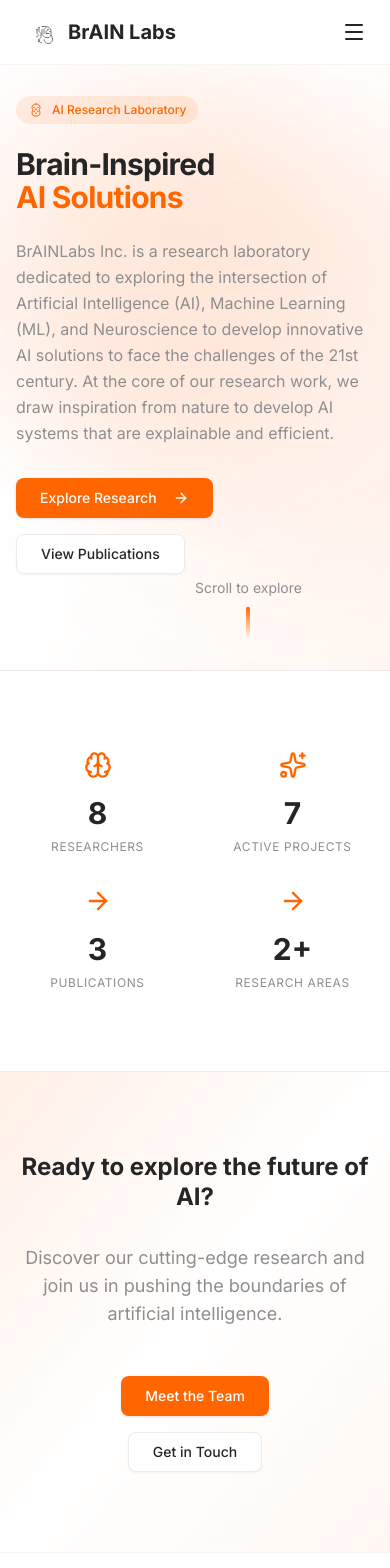
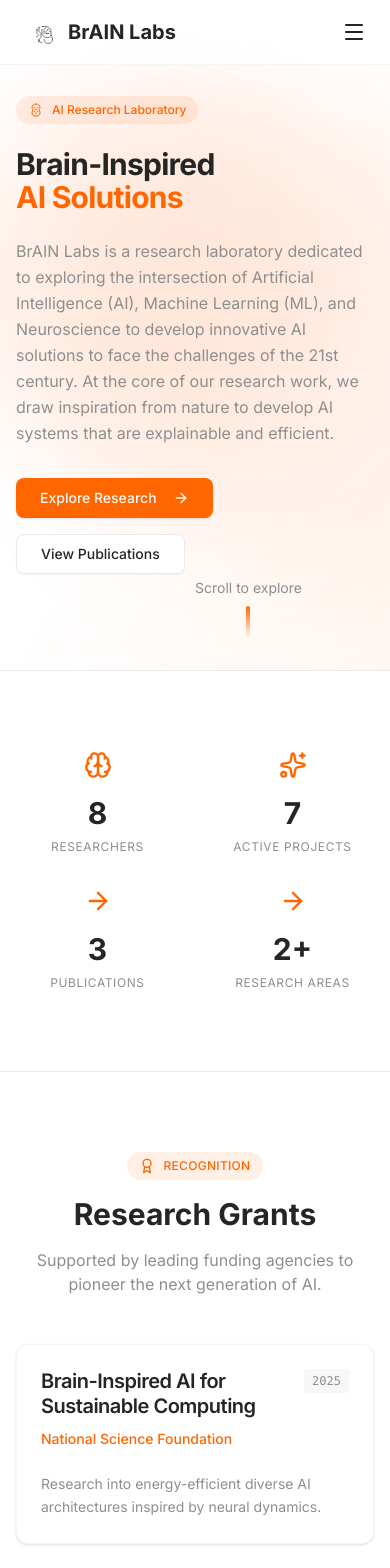
Before and after one commit to HasithaErandika/BrAINLabsInc, a React (Vite) app: page / in a window 390 px wide. Shown: the top 1568 px of the page. Built offline with nearby package versions, Linux system fonts and the light colour scheme.

Commit message:
feat: Add grants section to homepage, embed map on contact page, and update branding from 'BrAINLabs Inc.' to 'BrAIN Labs'.

```diff
--- a/index.html
+++ b/index.html
@@ -9,21 +9,21 @@
   <!-- SEO Meta Tags -->
   <title>BrAIN Labs - Braininspired AI and Neuroinformatics Lab</title>
   <meta name="description"
-    content="BrAINLabs Inc. is a research laboratory dedicated to exploring the intersection of Artificial Intelligence, Machine Learning, and Neuroscience to develop innovative AI solutions." />
+    content="BrAIN Labs - Braininspired AI and Neuroinformatics Lab. We explore the intersection of Artificial Intelligence, Machine Learning, and Neuroscience to develop innovative AI solutions." />
   <meta name="keywords"
-    content="AI research, machine learning, neuroscience, neuromorphic computing, LLM, spiking neural networks, computational neuroscience" />
-  <meta name="author" content="BrAINLabs Inc." />
+    content="AI research, machine learning, neuroscience, neuromorphic computing, LLM, spiking neural networks, computational neuroscience, BrAIN Labs" />
+  <meta name="author" content="BrAIN Labs" />
 
   <!-- Open Graph Meta Tags -->
-  <meta property="og:title" content="BrAINLabs Inc. | Brain-Inspired AI Research" />
+  <meta property="og:title" content="BrAIN Labs | Brain-Inspired AI Research" />
   <meta property="og:description"
-    content="Research laboratory exploring AI, ML, and Neuroscience to develop explainable and efficient AI systems." />
+    content="BrAIN Labs - Braininspired AI and Neuroinformatics Lab. Exploring AI, ML, and Neuroscience to develop explainable and efficient AI systems." />
   <meta property="og:type" content="website" />
 
   <!-- Twitter Meta Tags -->
   <meta name="twitter:card" content="summary_large_image" />
-  <meta name="twitter:title" content="BrAINLabs Inc. | Brain-Inspired AI Research" />
-  <meta name="twitter:description" content="Research laboratory exploring AI, ML, and Neuroscience." />
+  <meta name="twitter:title" content="BrAIN Labs | Brain-Inspired AI Research" />
+  <meta name="twitter:description" content="BrAIN Labs - Braininspired AI and Neuroinformatics Lab." />
 </head>
 
 <body>
--- a/src/data/general.ts
+++ b/src/data/general.ts
@@ -1,12 +1,12 @@
 export const intro = {
-    title: "Welcome to BrAINLabs Inc.",
-    description: "BrAINLabs Inc. is a research laboratory dedicated to exploring the intersection of Artificial Intelligence (AI), Machine Learning (ML), and Neuroscience to develop innovative AI solutions to face the challenges of the 21st century. At the core of our research work, we draw inspiration from nature to develop AI systems that are explainable and efficient."
+    title: "Welcome to BrAIN Labs",
+    description: "BrAIN Labs is a research laboratory dedicated to exploring the intersection of Artificial Intelligence (AI), Machine Learning (ML), and Neuroscience to develop innovative AI solutions to face the challenges of the 21st century. At the core of our research work, we draw inspiration from nature to develop AI systems that are explainable and efficient."
 };
 
 export const mission = {
     iconName: "Target",
     title: "Mission",
-    description: "At BrAINLabs, we strive to explore the intricate relationship between artificial intelligence and the neuroscience of the human brain. By harnessing the latest advancements in technology and research, we aim to:",
+    description: "At BrAIN Labs, we strive to explore the intricate relationship between artificial intelligence and the neuroscience of the human brain. By harnessing the latest advancements in technology and research, we aim to:",
     points: [
         {
             iconName: "Brain",
@@ -26,13 +26,14 @@ export const mission = {
 export const collaborations = {
     iconName: "Handshake",
     title: "Collaborations",
-    description: "While we don't have specific collaborations at the moment, BrAINLabs is constantly exploring new partnerships with top-tier research institutions, universities, and industry leaders. Stay tuned for exciting announcements in the near future!"
+    description: "While we don't have specific collaborations at the moment, BrAIN Labs is constantly exploring new partnerships with top-tier research institutions, universities, and industry leaders. Stay tuned for exciting announcements in the near future!"
 };
 
 export const futureDirections = {
     iconName: "Rocket",
     title: "Future Directions",
-    description: "Looking ahead, BrAINLabs is committed to pushing the boundaries of AI and we are excited to pursue:",
+    description: "Looking ahead, BrAIN Labs is committed to pushing the boundaries of AI and we are excited to pursue:",
+
     points: [
         "AI for Cognitive Enhancement: Developing intelligent systems to assist with learning, memory, and decision-making.",
         "NeuroAI Integration: Creating seamless integration between brain-computer interfaces and AI models for advanced applications in health.",
--- /dev/null
+++ b/src/data/grants.ts
@@ -0,0 +1,21 @@
+
+export interface Grant {
+    id: string;
+    title: string;
+    agency: string;
+    amount?: string;
+    year: string;
+    description: string;
+    link?: string;
+}
+
+export const grants: Grant[] = [
+    {
+        id: "1",
+        title: "Brain-Inspired AI for Sustainable Computing",
+        agency: "National Science Foundation",
+        year: "2025",
+        description: "Research into energy-efficient diverse AI architectures inspired by neural dynamics.",
+    },
+    // Add more grants here as needed
+];
--- a/src/pages/About.tsx
+++ b/src/pages/About.tsx
@@ -1,5 +1,5 @@
 import { motion } from 'framer-motion';
-import { Card, CardContent, CardHeader, CardTitle, CardDescription } from '@/components/ui/card';
+import { Card, CardContent, CardHeader } from '@/components/ui/card';
 import { Accordion, AccordionContent, AccordionItem, AccordionTrigger } from '@/components/ui/accordion';
 import { mission, collaborations, futureDirections, faq } from '@/data/general';
 import * as Icons from 'lucide-react';
--- a/src/pages/Contact.tsx
+++ b/src/pages/Contact.tsx
@@ -38,6 +38,26 @@ export const Contact = () => {
             {/* Contact Methods */}
             <section className="py-16 md:py-24">
                 <div className="container mx-auto px-4">
+                    {/* Map Section */}
+                    <motion.div
+                        initial={{ opacity: 0, y: 20 }}
+                        whileInView={{ opacity: 1, y: 0 }}
+                        viewport={{ once: true }}
+                        transition={{ duration: 0.6 }}
+                        className="max-w-6xl mx-auto mb-16 rounded-2xl overflow-hidden border border-border/50 shadow-lg h-[400px]"
+                    >
+                        <iframe
+                            src="https://www.google.com/maps/embed?pb=!1m18!1m12!1m3!1d15843.19446270836!2d79.972794!3d6.915199!2m3!1f0!2f0!3f0!3m2!1i1024!2i768!4f13.1!3m3!1m2!1s0x3ae256db1a6771c5%3A0x2c63e352ea8f8c8!2sSLIIT!5e0!3m2!1sen!2slk!4v1645856754321!5m2!1sen!2slk"
+                            width="100%"
+                            height="100%"
+                            style={{ border: 0 }}
+                            allowFullScreen
+                            loading="lazy"
+                            referrerPolicy="no-referrer-when-downgrade"
+                            title="SLIIT Location"
+                        />
+                    </motion.div>
+
                     <div className="grid md:grid-cols-4 gap-6 max-w-6xl mx-auto mb-16">
                         {[
                             {
--- a/src/pages/Events.tsx
+++ b/src/pages/Events.tsx
@@ -4,7 +4,7 @@ import { Badge } from '@/components/ui/badge';
 import { Button } from '@/components/ui/button';
 import { pastEvents, upcomingEvents, eventResources } from '@/data/events';
 import { WorkshopCalendarIcon } from '@/components/ui/PageIcons';
-import { Calendar, ExternalLink, MapPin, Clock } from 'lucide-react';
+import { Calendar, ExternalLink, MapPin } from 'lucide-react';
 
 export const Events = () => {
     return (
--- a/src/pages/Home.tsx
+++ b/src/pages/Home.tsx
@@ -1,10 +1,12 @@
 import { motion } from 'framer-motion';
 import { Button } from '@/components/ui/button';
 import { intro } from '@/data/general';
-import { ArrowRight, Brain, Sparkles } from 'lucide-react';
+import { grants } from '@/data/grants';
+import { ArrowRight, Brain, Sparkles, Award } from 'lucide-react';
 import BrainLabsLogo from '@/components/ui/BrainLabsLogo';
 import { NeuralBrainIcon } from '@/components/ui/PageIcons';
 import { Link } from 'react-router-dom';
+import { Card, CardContent, CardHeader, CardTitle } from '@/components/ui/card';
 
 export const Home = () => {
     return (
@@ -116,6 +118,57 @@ export const Home = () => {
                 </div>
             </section>
 
+            {/* Grants Section */}
+            <section className="py-20 bg-background relative">
+                <div className="container mx-auto px-4">
+                    <motion.div
+                        initial={{ opacity: 0, y: 20 }}
+                        whileInView={{ opacity: 1, y: 0 }}
+                        viewport={{ once: true }}
+                        transition={{ duration: 0.6 }}
+                        className="text-center mb-12"
+                    >
+                        <div className="inline-flex items-center gap-2 bg-primary/10 text-primary px-3 py-1.5 rounded-full mb-4">
+                            <Award size={16} />
+                            <span className="text-xs font-medium uppercase tracking-wide">Recognition</span>
+                        </div>
+                        <h2 className="text-3xl md:text-4xl font-bold mb-4">Research Grants</h2>
+                        <p className="text-muted-foreground max-w-2xl mx-auto">
+                            Supported by leading funding agencies to pioneer the next generation of AI.
+                        </p>
+                    </motion.div>
+
+                    <div className="grid md:grid-cols-2 gap-6 max-w-4xl mx-auto">
+                        {grants.map((grant, idx) => (
+                            <motion.div
+                                key={grant.id}
+                                initial={{ opacity: 0, scale: 0.95 }}
+                                whileInView={{ opacity: 1, scale: 1 }}
+                                viewport={{ once: true }}
+                                transition={{ delay: idx * 0.1, duration: 0.5 }}
+                            >
+                                <Card className="h-full border-border/50 hover:border-primary/30 transition-colors">
+                                    <CardHeader>
+                                        <div className="flex justify-between items-start gap-4">
+                                            <CardTitle className="text-xl leading-tight">{grant.title}</CardTitle>
+                                            <span className="text-xs font-mono bg-muted px-2 py-1 rounded text-muted-foreground whitespace-nowrap">
+                                                {grant.year}
+                                            </span>
+                                        </div>
+                                        <div className="text-sm font-medium text-primary pt-1">{grant.agency}</div>
+                                    </CardHeader>
+                                    <CardContent>
+                                        <p className="text-sm text-muted-foreground leading-relaxed">
+                                            {grant.description}
+                                        </p>
+                                    </CardContent>
+                                </Card>
+                            </motion.div>
+                        ))}
+                    </div>
+                </div>
+            </section>
+
             {/* CTA Section */}
             <section className="py-20 relative overflow-hidden">
                 <div className="absolute inset-0 bg-gradient-to-br from-primary/10 via-background to-primary/5" />
```
